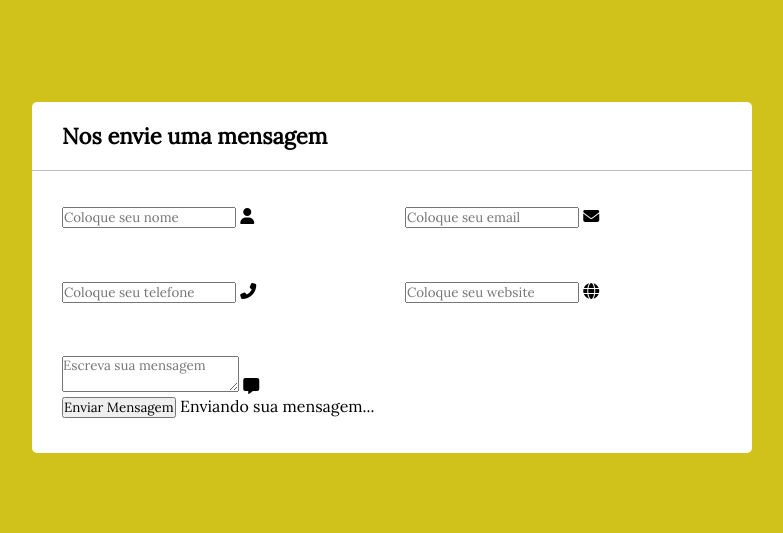
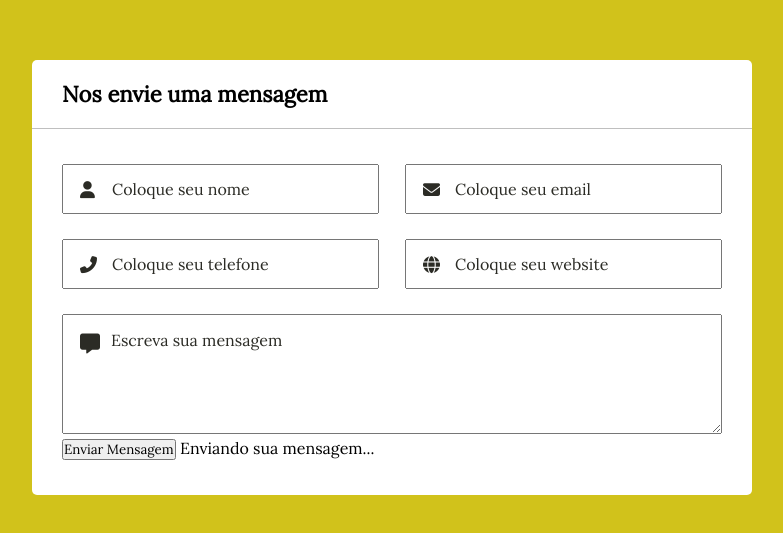
Before and after one commit to TorchHollow/fichaDeTrabalho, a plain HTML site: page index.html in a window 1280 px wide. Shown: the part 123-656 px from the top of the page, without its empty margins (248-1031 px from the left). Drawn offline with Linux system fonts and the light colour scheme.

Commit message:
Fiz mais adições no CSS

```diff
--- a/style.css
+++ b/style.css
@@ -7,7 +7,7 @@
     font-family: 'Lora', serif;
 }
 
-body{
+body {
     display: flex;
     padding: 0 10px;
     min-height: 100vh;
@@ -16,31 +16,83 @@ body{
     background: #d1c21b;
 }
 
-.wrapper{
+.wrapper {
     width: 720px;
     background: #fff;
     border-radius: 5px;
 }
 
-.wrapper header{
+.wrapper header {
     font-size: 22px;
     font-weight: 600;
     padding: 20px 30px;
     border-bottom: 1px solid #bfbfbf;
 }
 
-.wrapper form{
+.wrapper form {
     margin: 35px 30px;
 }
 
-form .ficha-area{
+form .ficha-area {
     display: flex;
     align-items: center;
     margin-bottom: 25px;
     justify-content: space-between;
 }
 
-.ficha-area .area{
+.ficha-area .area {
     height: 50px;
+    position: relative;
     width: calc(100% / 2 - 13px);
 }
+
+form .area input,
+form .mensagem textarea {
+    width: 100%;
+    height: 100%;
+    outline: none;
+    padding: 0 18px 0 48px;
+    font-size: 16px;
+    border-radius: 1px solid #2b2b25;
+}
+
+form .area input::placeholder,
+form .mensagem textarea::placeholder{
+    color: #2b2b25;
+}
+form .area input:focus,
+form .mensagem textarea:focus{
+    border: 2px solid #d1c21b;
+}
+.wrapper form i {
+    position: absolute;
+    left: 18px;
+    top: 50%;
+    color: #2b2b25;
+    font-size: 17px;
+    pointer-events: none;
+    transform: translateY(-50%);
+}
+
+form .area input:focus ~ i{
+    color: #d1c21b;
+}
+form .mensagem textarea:focus ~ i{
+    color: #d1c21b;
+}
+form .mensagem{
+ position: relative;
+}
+
+form .mensagem i{
+    top: 30px;
+    font-size: 20px;
+}
+
+form .mensagem textarea{
+    min-width: 100%;
+    max-width: 100%;
+    max-height: 300px;
+    min-height: 120px;
+    padding: 15px 20px 0 48px;
+}
```
